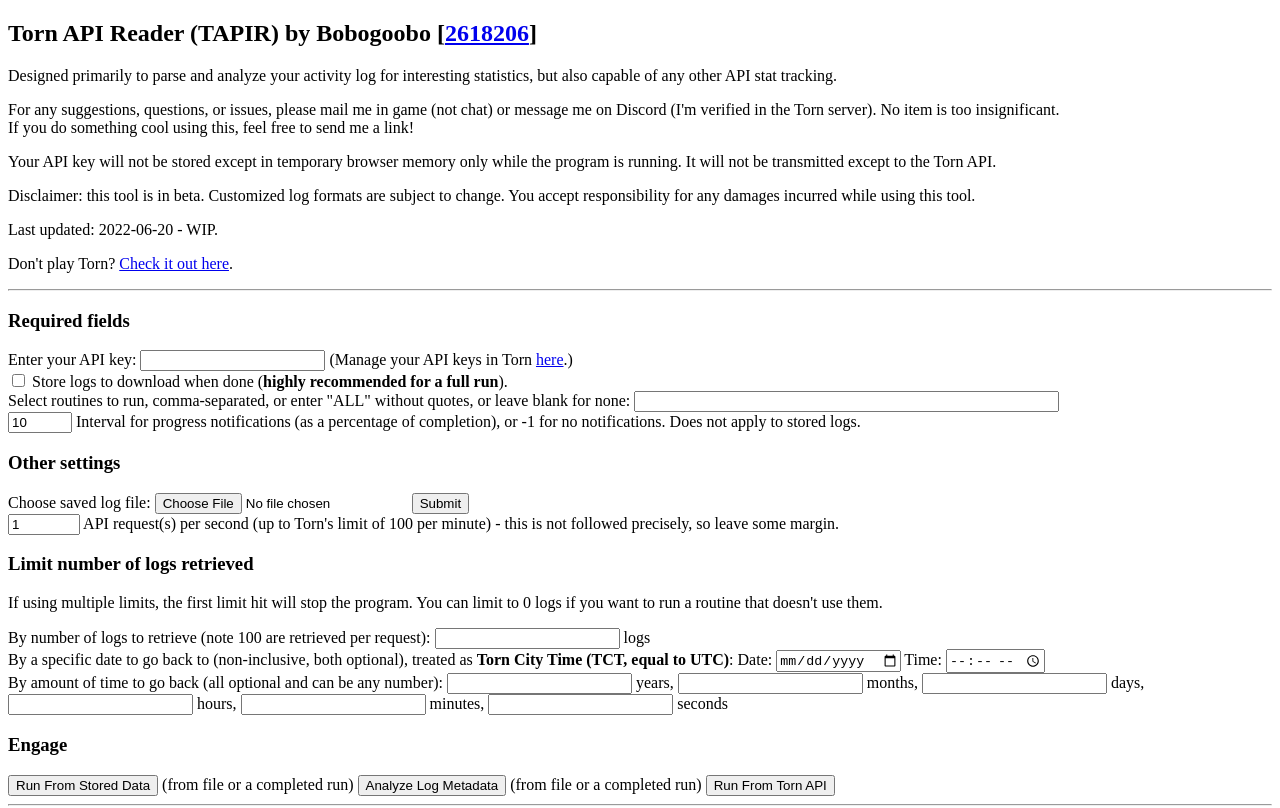
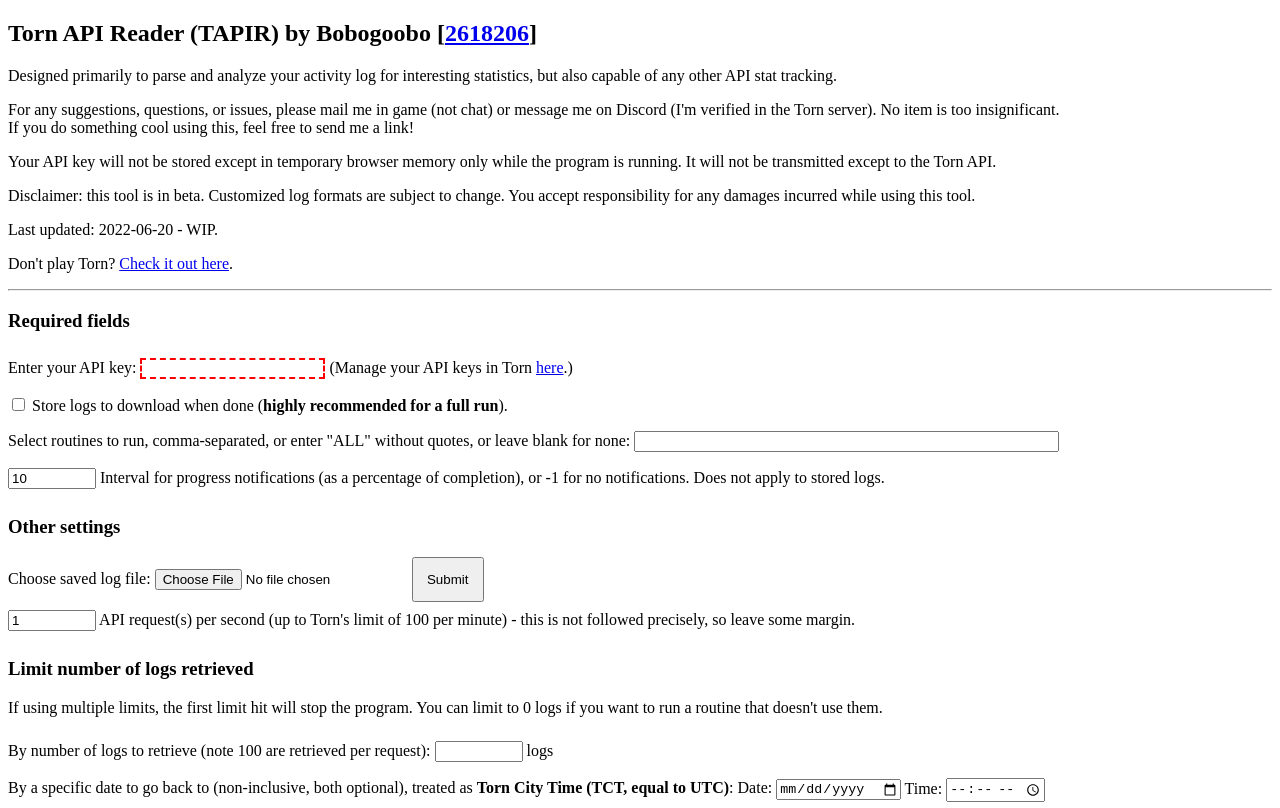
Before and after one commit to Bobogoobo/tapir, a plain HTML site: page index.html in a window 1280 px wide. Shown: the top 808 px of the page. Drawn offline with Linux system fonts and the light colour scheme.

Commit message:
Update filename

```diff
--- a/index.html
+++ b/index.html
@@ -4,7 +4,7 @@
 	<title>TAPIR - Torn API Reader</title>
 	<meta charset="utf-8" />
 	<script src="tapir.js"></script>
-	<link href="tapir.css" rel="stylesheet" />
+	<link href="styles.css" rel="stylesheet" />
 </head>
 <body>
 	<h2>Torn API Reader (TAPIR) by Bobogoobo [<a href="https://www.torn.com/profiles.php?XID=2618206">2618206</a>]</h2>
```
